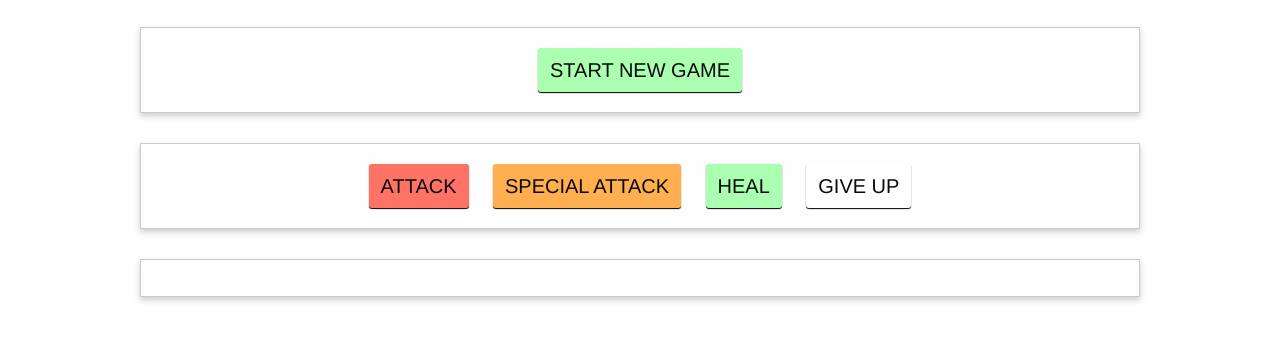
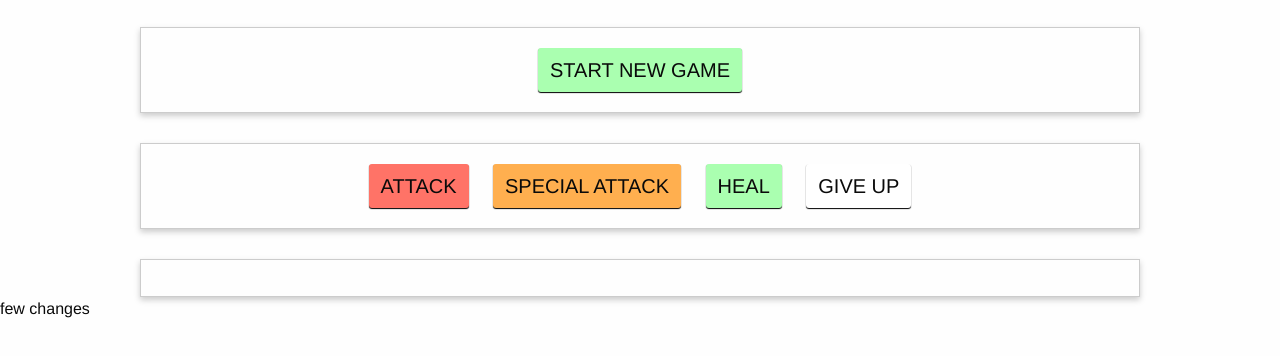
Before and after one commit to Frankmwangi/Vue-Game-App, a plain HTML site: page index.html in a window 1280 px wide. Shown: the part 134-490 px from the top of the page. Drawn offline with nearby package versions, Linux system fonts and the light colour scheme.

Commit message:
Reinitialize

```diff
--- a/index.html
+++ b/index.html
@@ -58,3 +58,4 @@
 <script src= "app.js"></script>
 </body>
 </html>
+few changes
```
